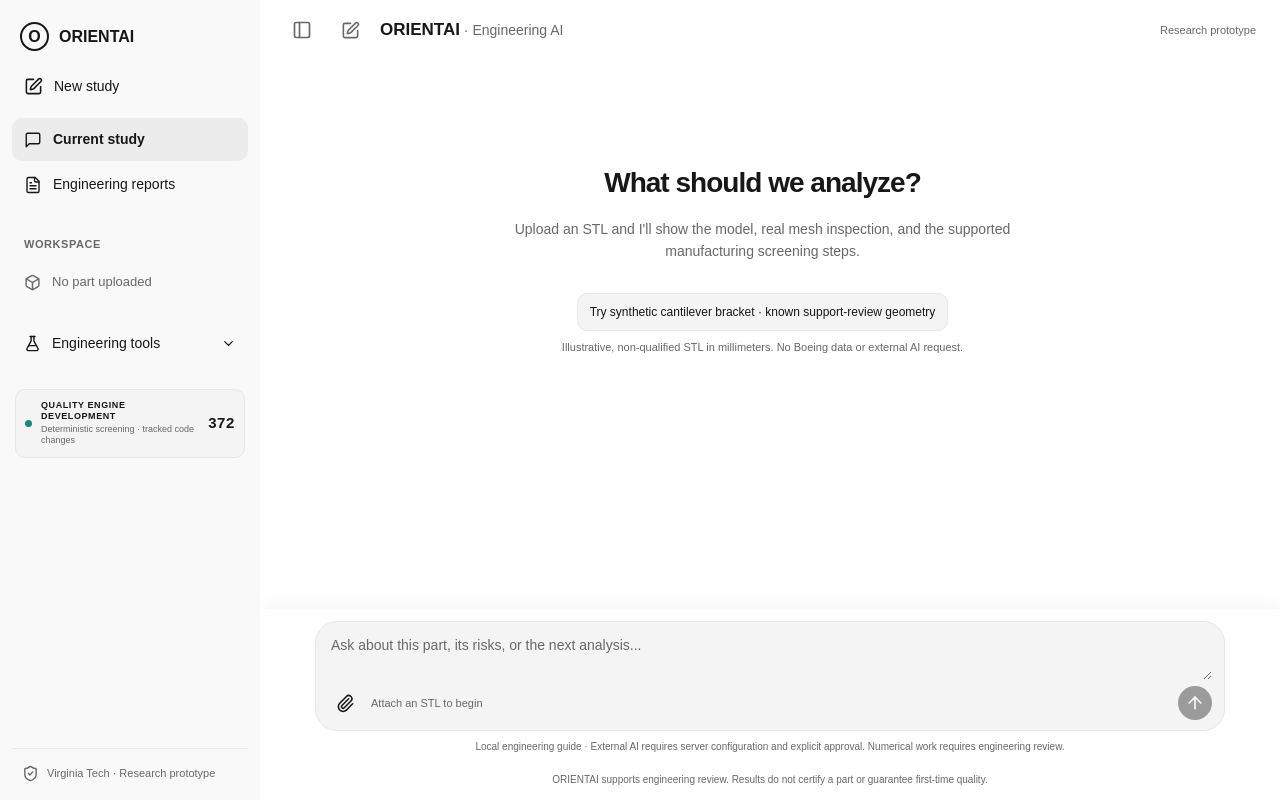
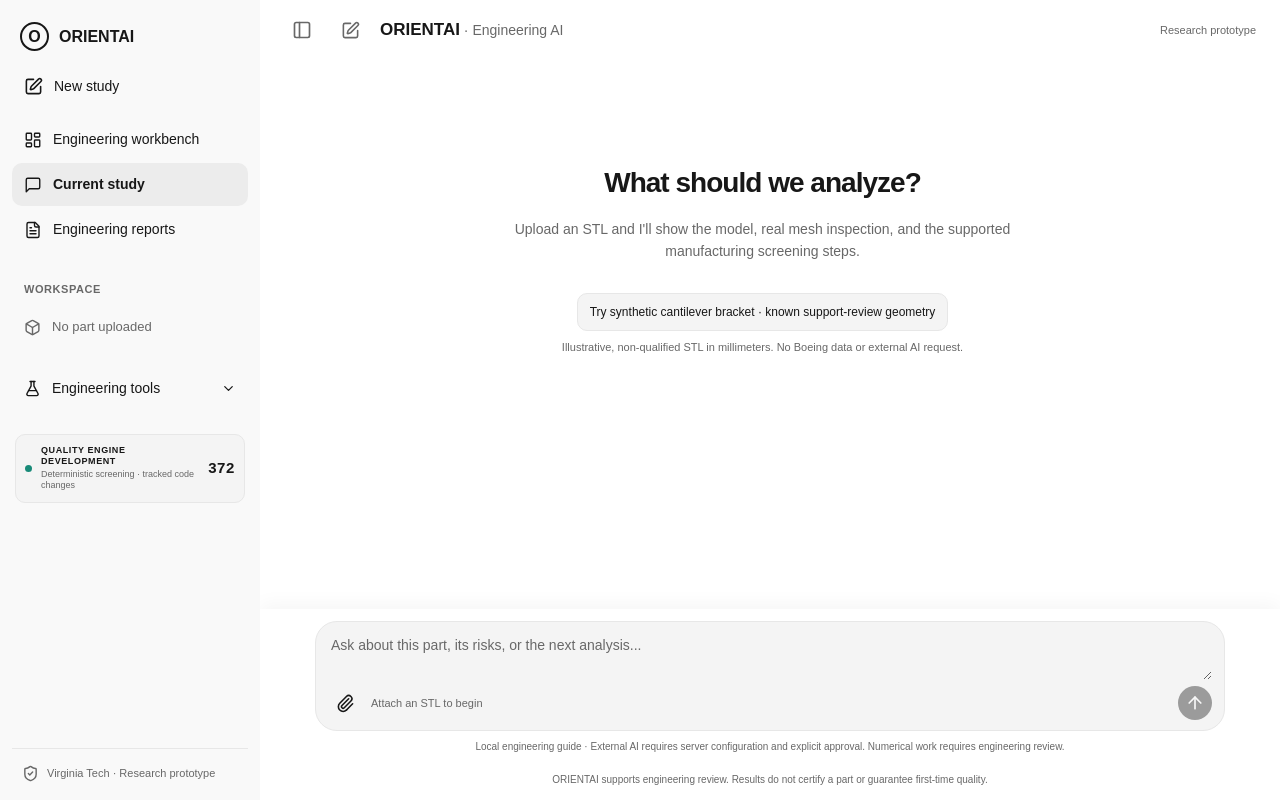
Before and after one commit to Wickey23/boeing-vt-am-first-time-quality, a Next.js app: page /copilot in a window 1280 px wide. Built offline with nearby package versions, Linux system fonts and the light colour scheme.

Commit message:
feat(navigation): expose new engineering workbench alongside original study

```diff
--- a/components/v2/ChatAppShell.tsx
+++ b/components/v2/ChatAppShell.tsx
@@ -3,7 +3,7 @@ import Link from "next/link";
 import {usePathname,useRouter} from "next/navigation";
 import {useState} from "react";
 import {useAnalysis} from "@/components/AnalysisProvider";
-import {PanelLeft,SquarePen,MessageSquare,FileText,FlaskConical,BookOpen,Box,ChevronDown,X,ShieldCheck} from "lucide-react";
+import {PanelLeft,SquarePen,MessageSquare,FileText,FlaskConical,BookOpen,Box,ChevronDown,X,ShieldCheck,LayoutDashboard} from "lucide-react";
 import "./chat-shell.css";
 import EngineeringBuildTicker from "./EngineeringBuildTicker";
 
@@ -45,6 +45,7 @@ export default function ChatAppShell({children,title="ORIENTAI"}:{children:React
     <SquarePen size={19}/><span className="oaNavText">New study</span>
    </button>
    <nav className="oaNavigation" aria-label="Primary navigation">
+    {nav("/copilot/workbench","Engineering workbench",LayoutDashboard)}
     {nav("/copilot","Current study",MessageSquare)}
     {nav("/report","Engineering reports",FileText)}
    </nav>
```
